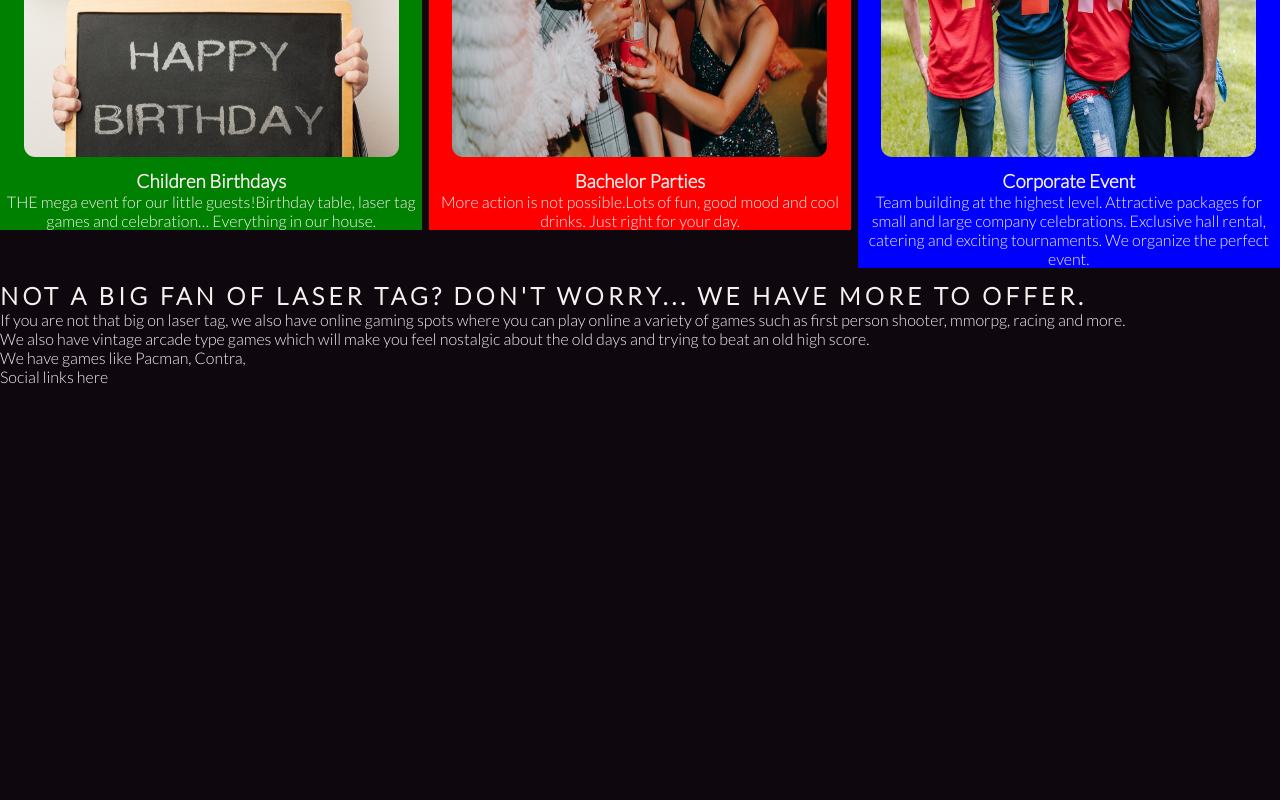
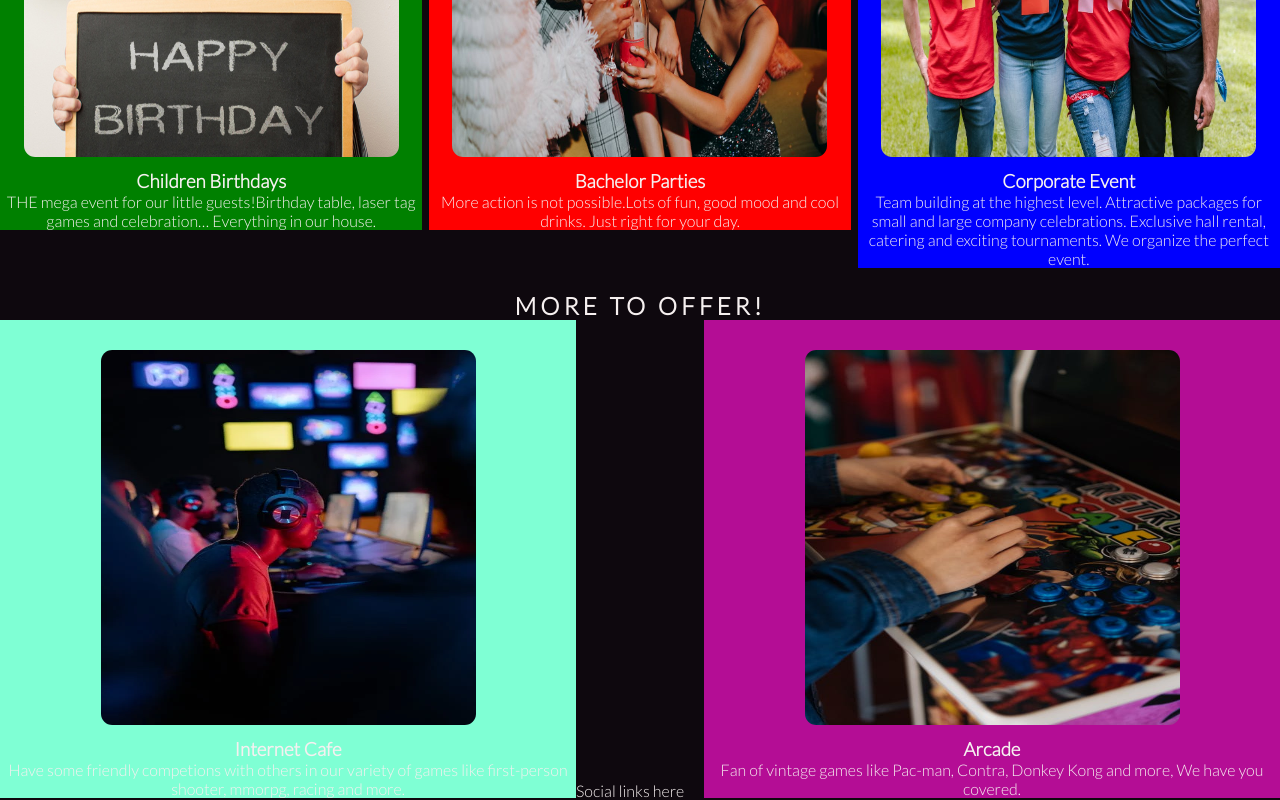
Before and after one commit to ar2189/Game-point, a plain HTML site: page index.html in a window 1280 px wide. Shown: the part 894-1694 px from the top of the page. Before the commit the page ends 1280 px from the top, so only its background shows below. Drawn offline with Linux system fonts and the light colour scheme; a web font is replaced by a local one.

Commit message:
Add and style the Other Content section

```diff
--- a/assets/css/style.css
+++ b/assets/css/style.css
@@ -129,3 +129,30 @@ h1, h2 {
     height: 375px;
     border-radius: 3%;
 }
+
+/* Other Content */
+
+#options {
+    height: 500px;
+}
+
+#options h2 {
+    text-align: center;
+    padding-top: 10px;
+}
+
+#left-side {
+    width: 45%;
+    padding-top: 30px;
+    float: left;
+    text-align: center;
+    background-color: aquamarine;
+}
+
+#right-side {
+        width: 45%;
+        padding-top: 30px;
+        float: right;
+        text-align: center;
+        background-color: rgb(180, 13, 149);
+}
--- a/index.html
+++ b/index.html
@@ -84,14 +84,30 @@
 
     <section id="options">
 
-        <h2>Not a big fan of laser tag? Don't worry... we have more to offer.</h2>
+        <h2>More to offer!</h2>
 
-        <p>If you are not that big on laser tag, we also have online gaming spots where you can play online
-            a variety of games such as first person shooter, mmorpg, racing and more.<br>
-            We also have vintage arcade type games which will make you feel nostalgic about the old days
-            and trying to beat an old high score.<br>
-            We have games like Pacman, Contra,
-        </p>
+        <div id="left-side">
+
+            <img class="resize-left" src="assets/images/online-cafe.webp" alt="Person using computer">
+
+            <h3>Internet Cafe</h3>
+
+            <p>Have some friendly competions with others in our variety of games
+                like first-person shooter, mmorpg, racing and more.
+            </p>
+        </div>
+
+        <div id="right-side">
+
+            <img class="resize-right" src="assets/images/arcade1.jpeg" alt="Person playeing on arcade box">
+
+            <h3>Arcade</h3>
+
+            <p>Fan of vintage games like Pac-man, Contra, Donkey Kong and more,
+                We have you covered.
+            </p>
+        </div>
+
     </section>
 
     <footer>
```
Also changed, not shown: assets/images/arcade1.jpeg (added), assets/images/online-cafe.webp (added).
